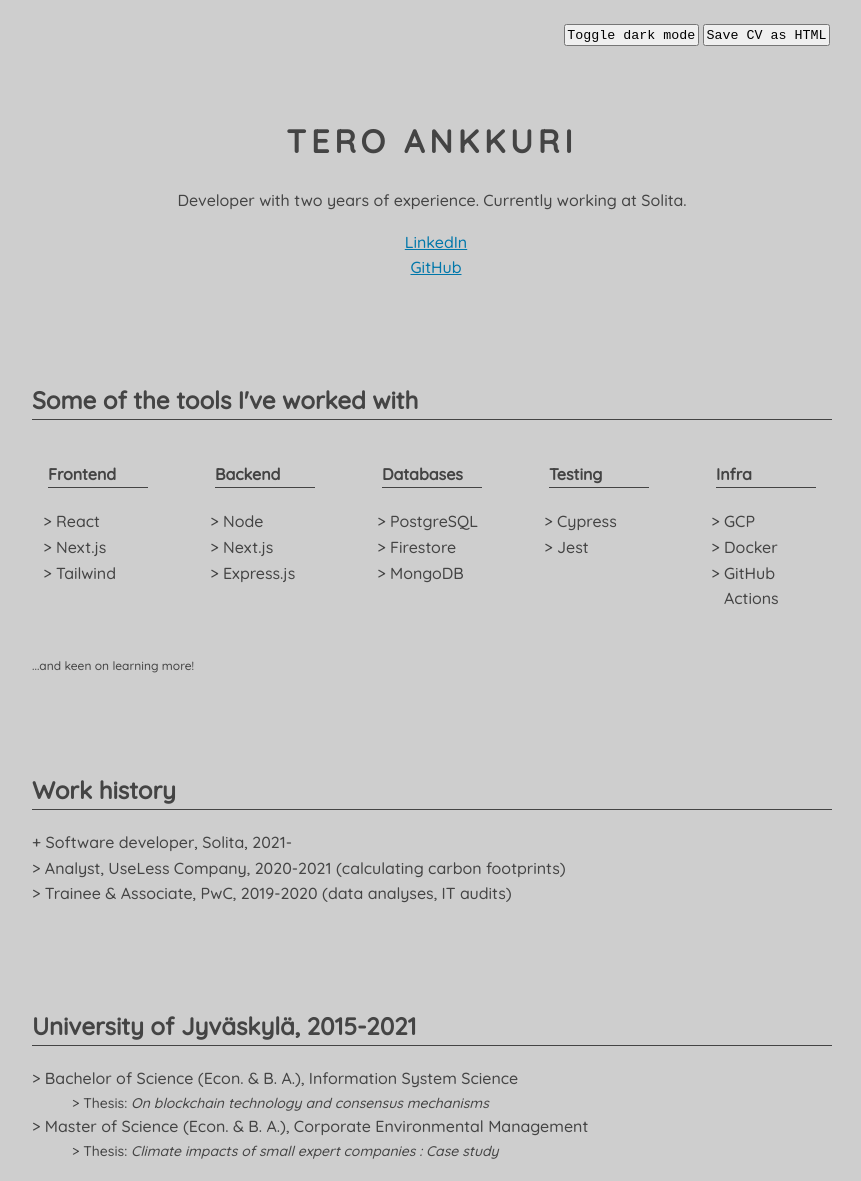
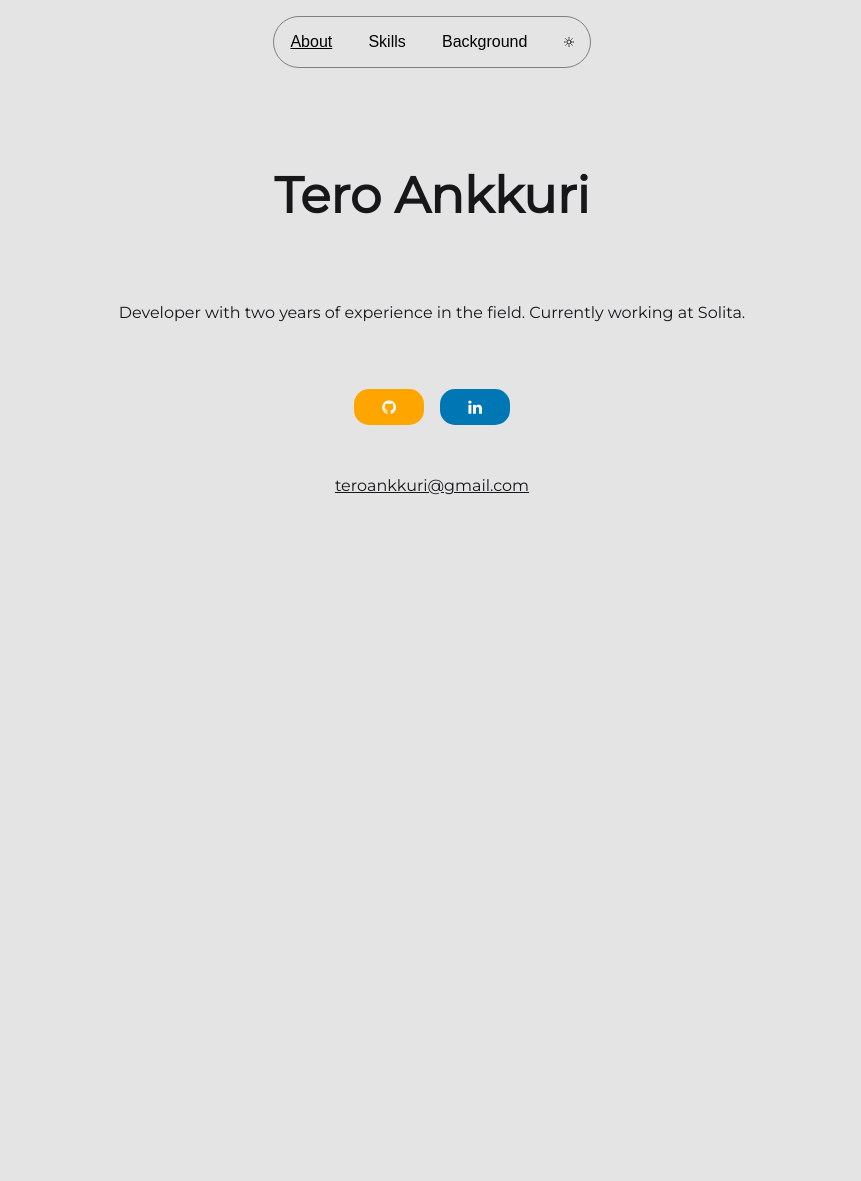
Before and after one commit to tetaankk/cv, a plain HTML site: page index.html in a window 1280 px wide. Shown: the top 1181 px of the page, without its empty margins (208-1069 px from the left). After the commit the page ends 800 px from the top, so only its background shows below. Drawn offline with Linux system fonts and the light colour scheme.

Commit message:
Changed content & styling

```diff
--- a/index.html
+++ b/index.html
@@ -6,39 +6,53 @@
     <meta charset="UTF-8">
     <meta name="viewport" content="width=device-width, initial-scale=1">
     <link rel="stylesheet" href="styles.css">
-
     <link rel="preconnect" href="https://fonts.googleapis.com">
     <link rel="preconnect" href="https://fonts.gstatic.com" crossorigin>
-    <link href="https://fonts.googleapis.com/css2?family=Quicksand:wght@500&display=swap" rel="stylesheet">
-
+    <link href="https://fonts.googleapis.com/css2?family=Montserrat&display=swap" rel="stylesheet">
+    <link rel="stylesheet" href="https://cdnjs.cloudflare.com/ajax/libs/font-awesome/4.7.0/css/font-awesome.min.css">
 </head>
 
 <body>
-    <div class="button-group">
-        <button aria-label="save-page-as-html" onclick="savePageAsHtml()">Save CV as HTML</button>
-        <button aria-label="toggle-color-theme" onclick="toggleDarkMode()">Toggle dark mode</button>
+    <main>
+        <header style="text-align: center;">
+            <nav>
+                <button class="nav-button" id="info-view-button" style="text-decoration: underline;" data-nav-view="info-view">About</button>
+                <button class="nav-button" id="skills-view-button" data-nav-view="skills-view">Skills</button>
+                <button class="nav-button" id="work-view-button" data-nav-view="work-view">Background</button>
+                <button title="Switch color scheme" class="nav-button" alt="" onclick="toggleDarkMode()">
+                    <svg width=10 xmlns="http://www.w3.org/2000/svg" viewBox="0 0 24 24" fill="none" stroke="currentColor" stroke-width="2"
+                        stroke-linecap="round" stroke-linejoin="round">
+                        <circle cx="12" cy="12" r="5" />
+                        <line x1="12" y1="1" x2="12" y2="3" />
+                        <line x1="12" y1="21" x2="12" y2="23" />
+                        <line x1="4.22" y1="4.22" x2="5.64" y2="5.64" />
+                        <line x1="18.36" y1="18.36" x2="19.78" y2="19.78" />
+                        <line x1="1" y1="12" x2="3" y2="12" />
+                        <line x1="21" y1="12" x2="23" y2="12" />
+                        <line x1="4.22" y1="19.78" x2="5.64" y2="18.36" />
+                        <line x1="18.36" y1="5.64" x2="19.78" y2="4.22" />
+                    </svg>
+                </button>
+            </nav>
+        </header>
+        <section class="view" id="info-view">
+            <div class="info-view">
+                <h1 style="font-size: 50px;">Tero Ankkuri</h1>
+                <p>Developer with two years of experience in the field. Currently working at Solita.</p>
+                <div style="display: flex; flex-direction: row; gap: 1rem; justify-content: center;">
+                    <a title="My GitHub profile" target="_blank" rel="noreferrer noopener" href="https://github.com/tetaankk">
+                        <i class="fa fa-github"></i>
+                    </a>
+                    <a title="My LinkedIn profile" target="_blank" rel="noreferrer noopener" href="https://www.linkedin.com/in/tero-ankkuri/">
+                        <i class="fa fa-linkedin"></i>
+                    </a>
                 </div>
-    <main>
-        <header>
-            <h1>TERO ANKKURI</h1>
-            <p>Developer with two years of experience. Currently working at Solita.</p>
-            <p></p>
-            <aside>
-                <ul style="list-style-type: none">
-                    <li>
-                        <a target="_blank" rel="noreferrer noopener" href="https://www.linkedin.com/in/tero-ankkuri/">
-                            LinkedIn
-                        </a>
-                    </li>
-                    <li>
-                        <a target="_blank" rel="noreferrer noopener" href="https://github.com/tetaankk">
-                            GitHub
-                        </a>
-                    </li>
-                </ul>
-            </aside>
-        </header>
-        <section>
+                <address style="font-style: normal;">
+                    <a href=" mailto:teroankkuri@gmail.com">teroankkuri@gmail.com</a>
+                </address>
+            </div>
+        </section>
+        <section class="view hide" id="skills-view">
             <h2>Some of the tools I've worked with</h2>
             <div class="skills">
                 <section class="skillCategory">
@@ -72,7 +86,6 @@
                         <li>Jest</li>
                     </ul>
                 </section>
-
                 <section class="skillCategory">
                     <h4>Infra</h4>
                     <ul>
@@ -82,12 +95,10 @@
                     </ul>
                 </section>
             </div>
-            <p style="font-size: 12px;">...and keen on learning more!</p>
+            <p>...and keen on learning more!</p>
         </section>
-
-        <section>
-            <h2>Work history</h2>
-            <dl>
+        <section class="view hide" id="work-view">
+            <h2>Work</h2>
             <details>
                 <summary>Software developer, Solita, 2021-</summary>
                 <p>
@@ -96,50 +107,58 @@
                     Tailwind for styling, Cypress and Jest for testing.
                 </p>
             </details>
-                <dt>Analyst, UseLess Company, 2020-2021 (calculating carbon footprints)</dt>
-                <dt>Trainee & Associate, PwC, 2019-2020 (data analyses, IT audits)</dt>
-            </dl>
-        </section>
-
-        <section>
+            <details>
+                <summary>Analyst, UseLess Company, 2020-2021</summary>
+                <p>Researching & calculating carbon footprints for small and medium sized enterprises.</p>
+            </details>
+            <details>
+                <summary>Trainee & Associate, PwC, 2019-2020</summary>
+                <p>Data analyses, IT audits</p>
+            </details>
             <h2>University of Jyväskylä, 2015-2021</h2>
-            <dl>
-                <dt>Bachelor of Science (Econ. & B. A.), Information System Science</dt>
-                <dd>Thesis: <i>On blockchain technology and consensus mechanisms</i></li>
-                <dt>Master of Science (Econ. & B. A.), Corporate Environmental Management</dt>
-                <dd>Thesis: <i>Climate impacts of small expert companies : Case study</i></dd>
-            </dl>
+            <details>
+                <summary>Bachelor of Science (Econ. & B. A.), Information System Science</summary>
+                <p>Thesis: <i>On blockchain technology and consensus mechanisms</i></p>
+            </details>
+            <details>
+                <summary>Master of Science (Econ. & B. A.), Corporate Environmental Management</summary>
+                <p>Thesis: <i>Climate impacts of small expert companies : Case study</i></p>
+            </details>
         </section>
     </main>
-
-    <footer>
-        <h6 style="text-align:center; margin:0;">Tero Ankkuri, 2023</h6>
-    </footer>
-
-    <script>
-        function savePageAsHtml() {
-            // Get the current page content
-            var htmlContent = document.documentElement.outerHTML;
-
-            // Create a Blob with the HTML content
-            var blob = new Blob([htmlContent], { type: 'text/html' });
-
-            // Create a temporary <a> element and set its attributes
-            var a = document.createElement('a');
-            a.href = URL.createObjectURL(blob);
-            a.download = 'cv_teroankkuri.html';
-
-            // Append the <a> element to the document and trigger the download
-            document.body.appendChild(a);
-            a.click();
-
-            // Clean up
-            document.body.removeChild(a);
-        }
-    </script>
     <script>
         function toggleDarkMode() {
             document.body.classList.toggle("dark-mode");
+        }
+
+        function showView(viewName) {
+            var views = document.getElementsByClassName('view');
+            for (var i = 0; i < views.length; i++) {
+                views[i].style.display = 'none';
+            }
+
+            document.getElementById(viewName).style.display = 'block';
+
+            // set all buttons black
+            var navButtons = document.querySelectorAll('[data-nav-view]');
+            for (var i = 0; i < navButtons.length; i++) {
+                var id = navButtons[i].getAttribute('id');
+                document.getElementById(id).style.color = document.querySelector('body').style.color;
+                document.getElementById(id).style.textDecoration = 'none';
+            }
+
+            // set current button styling
+            document.getElementById(`${viewName}-button`).style.textDecoration = 'underline';
+        }
+
+        var navButtons = document.querySelectorAll('[data-nav-view]');
+        for (var i = 0; i < navButtons.length; i++) {
+            navButtons[i].addEventListener('click', function (e) {
+                e.preventDefault();
+                var viewName = this.getAttribute('data-nav-view');
+                var id = this.getAttribute('id');
+                showView(viewName);
+            });
         }
     </script>
 </body>
--- a/styles.css
+++ b/styles.css
@@ -1,27 +1,39 @@
+:root {
+    --light-theme-text-color: rgb(23, 23, 26);
+    /* --light-theme-background-color: rgb(241, 241, 241); */
+    --light-theme-background-color: rgb(228, 228, 228);
+
+    --dark-theme-text-color: rgb(241, 241, 241);
+    --dark-theme-background-color:rgb(36, 36, 40);
+
+    --light-theme-button-hover-color: gray;
+    --dark-theme-button-hover-color: orange;
+}
+
 body {
     max-width: 800px;
     margin: auto;
-    padding: 1.5rem;
-    /* background-color: rgb(241, 241, 241); */
-    background-color: rgb(206, 206, 206);
-    /* font-family: "andale mono", monospace; */
-    /* font-family: "Alliance No. 2",sans-serif; */
-    /* font-family: "Graphik", sans-serif; */
-    font-family: 'Quicksand', sans-serif;
+    padding: 1rem;
+    /* padding-top: 0; */
+    font-family: 'Montserrat', sans-serif;
     font-size: 16px;
-    color: #444;
     line-height: 1.6;
+    background-color: var(--light-theme-background-color);
+    color: var(--light-theme-text-color);
+}
+
+.hide {
+    display: none;
 }
 
 main {
     display: flex;
     flex-direction: column;
-    gap: 4rem;
+    gap: 5rem;
 }
 
-header {
+section {
     text-align: center;
-    margin-top: 3rem;
 }
 
 .skills {
@@ -29,36 +41,35 @@ header {
     flex-wrap: wrap;
     flex-direction: row;
     justify-content: space-between;
-    margin:0;
+    padding: 0;
 }
 
 .skillCategory {
-    margin:  0 1rem 1rem 1rem;
-    width: 100px;
+    margin: 1rem;
+    width: 90px;
+    height: 100%;
+    padding: 0;
 }
 
 ul {
-    list-style-type: "> ";
+    list-style-type: none;
+    text-align: left;
     padding-left:8px;
+    padding-bottom: 0;
 }
 
-dt::before,
-dd:before {
-    content: "> "
-}
-
-dd {
-    font-size: 14px;
+summary {
+    padding-left: 1rem;
+    transition: 0.15s all;
+    -webkit-user-select: none; /* Safari */
+    -ms-user-select: none; /* IE 10 and IE 11 */
+    user-select: none; /* Standard syntax */
 }
 
 summary:hover {
     cursor: pointer;
-}
-
-summary:hover::after {
-    opacity: 1;
-    transition-delay: 2.5s;
-    transition: 0.5s all;
+    color: var(--light-theme-button-hover-color);
+    transition: 0.15s all;
 }
 
 details p {
@@ -76,50 +87,59 @@ details[open] summary::marker {
 }
 
 button {
-    margin: 0 2px;
-    font-family: "VT323", monospace;
+    font-size: 16px;
     padding: 0.1rem;
     cursor: pointer;
+    margin: 0.5rem;
+    border: none;
+    background-color: transparent;
 }
 
-.button-group {
-    display: flex;
-    flex-direction: row-reverse;
+li a:hover,
+a:hover,
+button:hover {
+    cursor: pointer;
+    color: var(--light-theme-button-hover-color);
 }
 
-.dark-mode {
-    background-color: #121212;
-    color: rgb(234, 234, 234);
+a,
+a:visited {
+    color: var(--light-theme-text-color);
+}
+
+.dark-mode,
+.dark-mode button {
+    background-color: var(--dark-theme-background-color);
+    color:var(--dark-theme-text-color)
+}
+
+.dark-mode li a:hover,
+.dark-mode button:hover {
+    color: var(--dark-theme-background-color)
 }
 
 .dark-mode a,
 .dark-mode a:visited {
-    color: #0077aa;
+    color: var(--dark-theme-text-color);
+}
+
+.dark-mode a:hover {
+    color: var(--light-theme-button-hover-color);
 }
 
 
-footer {
-    bottom: 0;
-    margin-top: 5rem;
+
+h1 {
+    margin: 0;
 }
 
-a,
-a:visited {
-    transition: all 0.1s;
-    color: #0077aa;
+h2 {
+    margin-bottom: 1rem;
 }
 
-a:hover {
-    letter-spacing: 1px;
-}
-
-h1 {
-    letter-spacing: 5px;
-}
-
-h2,
 h4 {
     border-bottom: 1px solid;
+    margin: 0;
 }
 
 @media screen and (max-width: 250px) {
@@ -127,3 +147,57 @@ h4 {
         padding: 0.5rem;
     }
 }
+
+nav {
+    text-align: center;
+    display: inline-block;
+    border: 1px solid gray;
+    border-radius: 50px;
+    overflow: hidden;
+    transition: 0.05s all;
+}
+
+.nav-button {
+    height: 100%;
+    display: inline-block;
+    margin: 0;
+    padding: 1rem;
+    transition: 0.05s all;
+}
+
+.nav-button:hover {
+    background-color: orange;
+    color: black;
+}
+
+.fa {
+    padding: 10px;
+    font-size: 40px;
+    width: 50px;
+    text-align: center;
+    text-decoration: none;
+    border-radius: 15px;
+    transition: 0.2s all;
+  }
+
+  .fa:hover {
+    opacity: 0.85;
+    transition: 0.2s all;
+    transform: scale(1.04);
+  }
+
+  .fa-github {
+    background: orange;
+    color: white;
+  }
+
+  .fa-linkedin {
+    background: #0077B5;
+    color: white;
+  }
+
+  .info-view {
+    display: flex;
+    flex-direction: column;
+    gap: 3rem;
+  }
```
Lines whose indentation alone changed are shown as unchanged.
